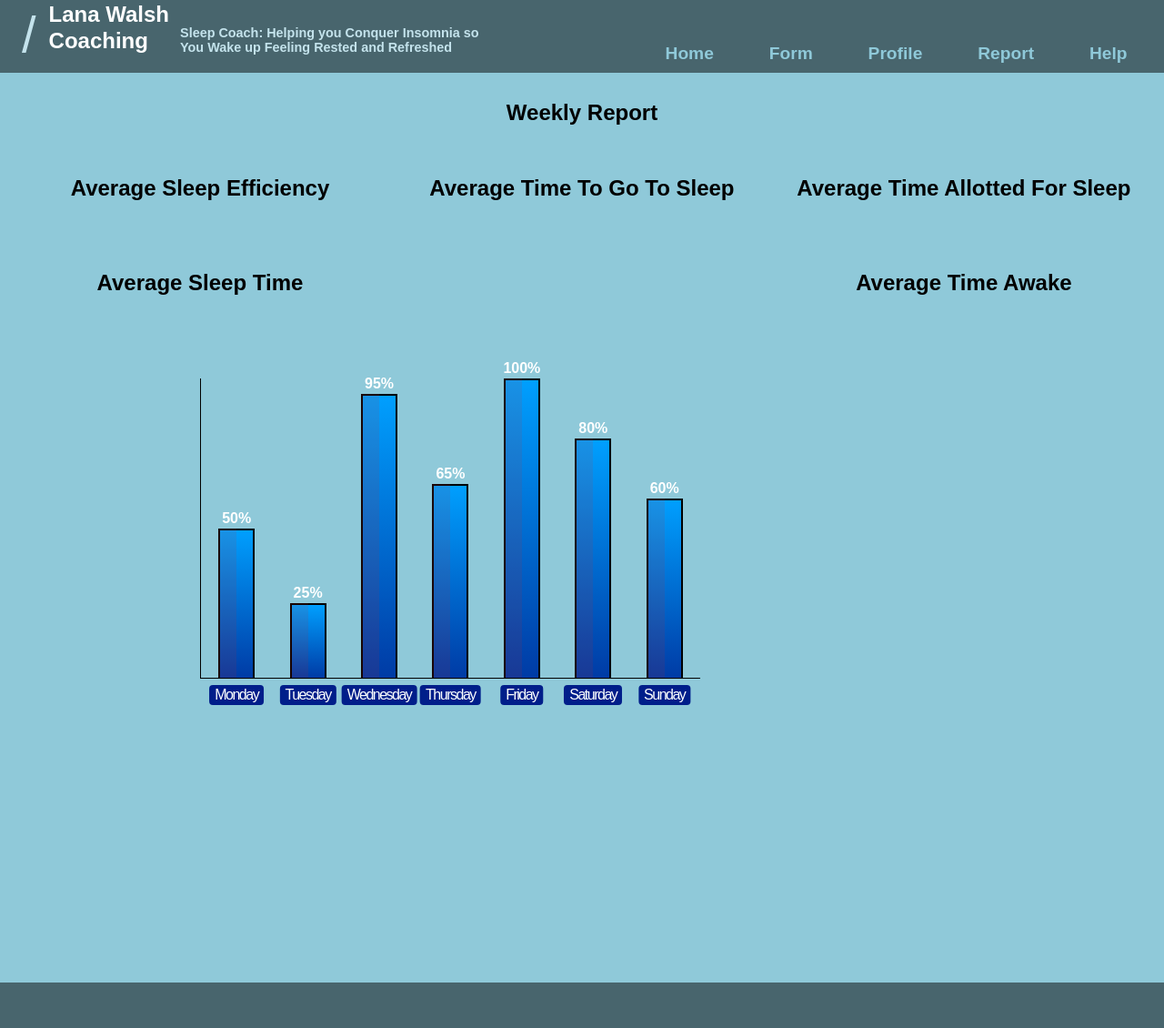
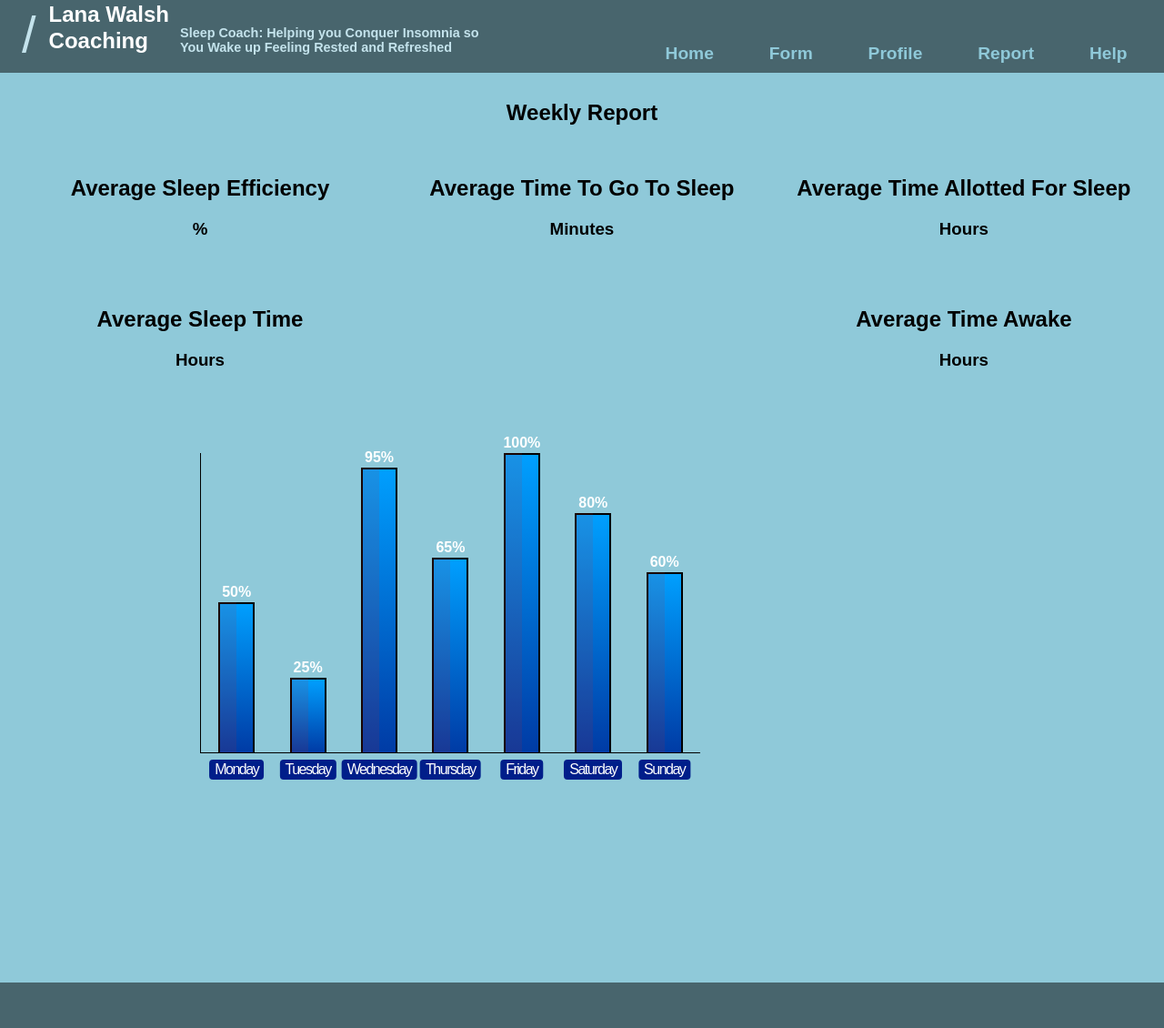
Before and after one commit to satoru-h22/Echolux, a PHP site: page /report.php in a window 1280 px wide. Shown: the whole page at 91% size. Run offline with PHP 8.4, Linux system fonts and the light colour scheme; the visitor is signed in with stand-in values (Sample User, id 1); data that the repository does not hold is empty.

Commit message:
Update report.php

```diff
--- a/report.php
+++ b/report.php
@@ -81,10 +81,10 @@ $client_ID = $_SESSION["clientID"];
               <div class="row">
                 <div class="column">
                     <h2> Average Sleep Efficiency</h2>
-                    <div><?php echo $row['Answer']; ?></div>
+                    <div><?php echo $row['Answer']; ?><h3>%</h3></div>
                     <br></br>
                     <h2>Average Sleep Time</h2>
-                    <div><?php echo $row['Answer']; ?></div>
+                    <div><?php echo $row['Answer']; ?><h3> Hours</h3></div>
                     <br></br>
                     <br></br>
                     <div class="graphContainer">
@@ -144,14 +144,14 @@ $client_ID = $_SESSION["clientID"];
                 </div>
                 <div class="column">
                     <h2>Average Time To Go To Sleep</h2>
-						<div><?php echo $row['Answer']; ?></div>
+						<div><?php echo $row['Answer']; ?><h3>Minutes</h3></div>
                 </div>
                 <div class="column">
                     <h2>Average Time Allotted For Sleep</h2>
-                    <div><?php echo $row['Answer']; ?></div>
+                    <div><?php echo $row['Answer']; ?><h3>Hours</h3></div>
                     <br></br>
                     <h2>Average Time Awake</h2>
-					<div><?php echo $row['Answer']; ?></div>
+					<div><?php echo $row['Answer']; ?><h3>Hours</h3></div>
                </div>
                </div>
 
```
